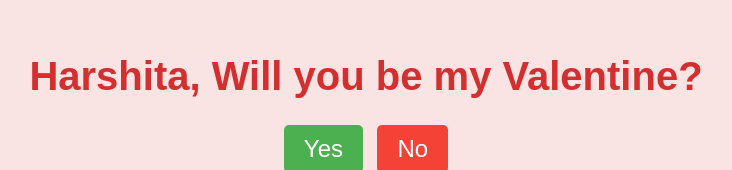
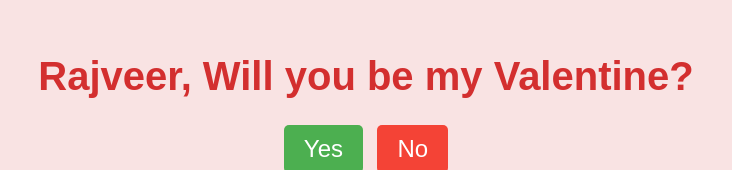
Before and after one commit to rjvrx/val, a plain HTML site: page index.html in a window 1280 px wide. Shown: the part 138-308 px from the top of the page, without its empty margins (274-1006 px from the left). Drawn offline with Linux system fonts and the light colour scheme; no server answers.

Commit message:
Update index.html

```diff
--- a/index.html
+++ b/index.html
@@ -3,12 +3,12 @@
 <head>
     <meta charset="UTF-8">
     <meta name="viewport" content="width=device-width, initial-scale=1.0">
-    <title>Harshita, Will You Be My Valentine?</title>
+    <title>Rajveer, Will You Be My Valentine?</title>
     <link rel="stylesheet" href="styles.css">
 </head>
 <body>
     <div class="container">
-        <h1>Harshita, Will you be my Valentine?</h1>
+        <h1>Rajveer, Will you be my Valentine?</h1>
         <div class="buttons">
             <button class="yes-button" onclick="handleYesClick()">Yes</button>
             <button class="no-button" onclick="handleNoClick()">No</button>
```
